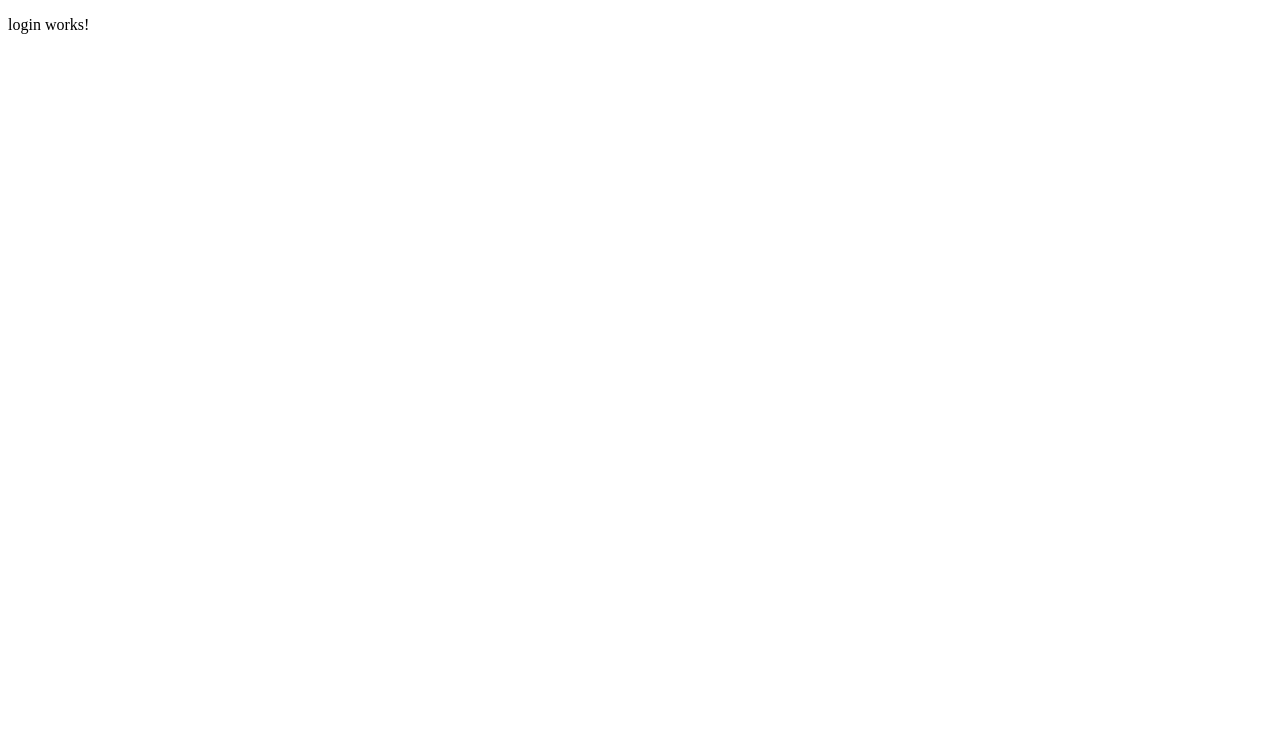
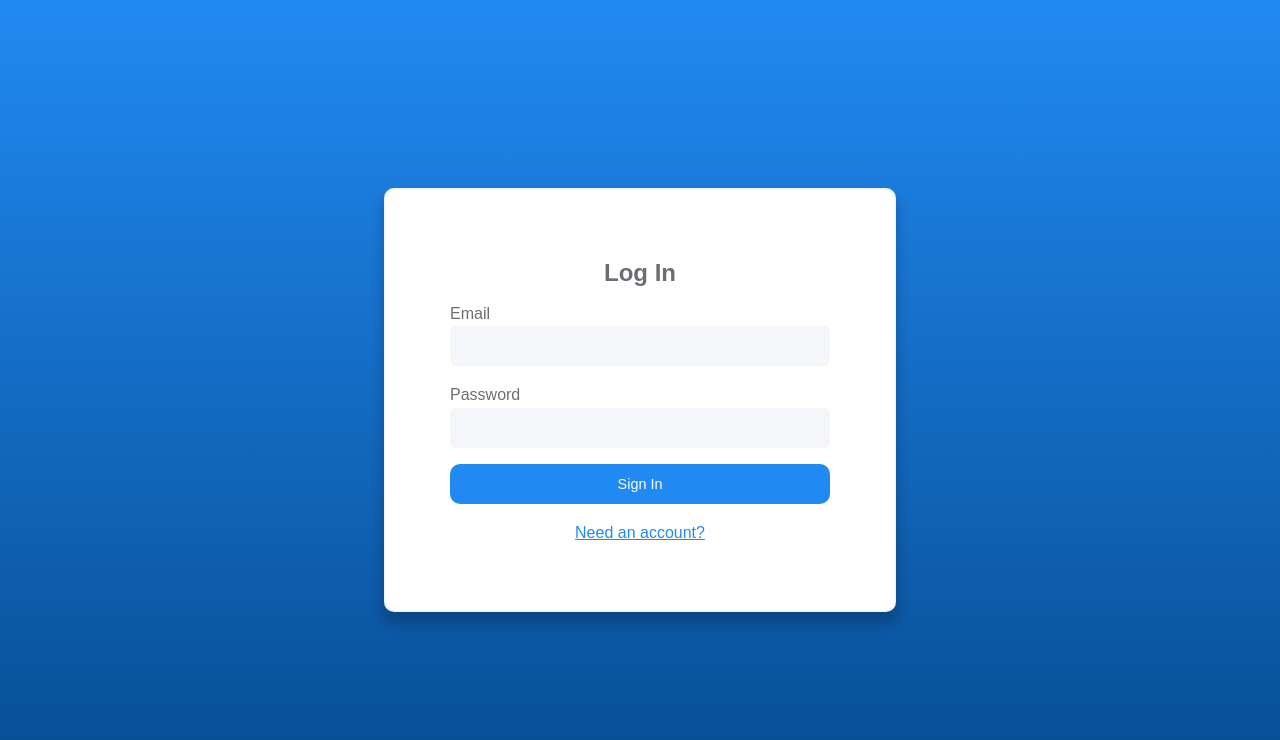
Before and after one commit to sdimaren/ng_chat, an Angular app: page /login in a window 1280 px wide. Shown: the top 740 px of the page. Built offline with nearby package versions, Linux system fonts and the light colour scheme.

Commit message:
styling the login view

```diff
--- a/src/app/pages/login/login.component.html
+++ b/src/app/pages/login/login.component.html
@@ -1 +1,17 @@
-<p>login works!</p>
+<div class="login">
+  <div class="form-wrapper">
+    <h2>Log In</h2>
+    <form [formGroup]="loginForm" (submit)="submit()" novalidate>
+      <div>
+        <p>Email</p>
+        <input type="email">
+      </div>
+      <div>
+        <p>Password</p>
+        <input type="password">
+      </div>
+      <button class="btn" type="submit" [disabled]="!loginForm.valid">Sign In</button>
+    </form>
+    <small><a routerLink="/signup">Need an account?</a></small>
+  </div>
+</div>
--- a/src/app/pages/login/login.component.scss
+++ b/src/app/pages/login/login.component.scss
@@ -0,0 +1,32 @@
+@import '../../../styles/main';
+
+.login {
+  height: 100vh;
+  font-size: 2rem;
+  display: flex;
+  justify-content: center;
+  align-items: center;
+  text-align: center;
+  overflow: hidden;
+  background: linear-gradient(180deg, var(--color-primary), var(--color-primary-dark));
+}
+
+h2 {
+  color: var(--color-secondary);
+  margin-bottom: 1rem;
+}
+
+.form-wrapper {
+  width: 40%;
+  min-height: 40%;
+  margin: 10%;
+  border: 2px solid var(--light-grey);
+  padding: 8rem;
+  background: var(--color-white);
+  border-radius: 10px;
+  box-shadow: 0 10px 12px 2px rgba(0,0,0,0.2);
+
+  & p {
+    text-align: left;
+  }
+}
--- a/src/styles/_base.scss
+++ b/src/styles/_base.scss
@@ -0,0 +1,53 @@
+:root {
+  --color-primary: #218AF2;
+  --color-primary-dark: #064B90;
+  --light-grey: #F5F6FA;
+  --color-black: #6D6E73;
+  --color-white: #FFFFFF;
+}
+
+* {
+  margin: 0;
+  padding: 0;
+}
+
+*,
+*::before,
+*::after {
+  box-sizing: inherit;
+}
+
+html {
+  box-sizing: border-box;
+  font-size: 50%;
+  color: var(--color-black);
+}
+
+body {
+  font-family: 'Nunito Sans', sans-serif;
+  font-weight: 400;
+  line-height: 1.6;
+  background-size: cover;
+  background-repeat: no-repeat;
+  min-height: 100vh;
+}
+
+a {
+  font-size: 2rem;
+
+  &:link{
+    color:var(--color-primary);
+  }
+  &:visited{
+    color:var(--color-primary);
+  }
+  &:hover{
+    color:var(--color-primary);
+  }
+  &:focus{
+    color:var(--color-primary);
+  }
+  &:active{
+    color:var(--color-primary);
+  }
+}
--- a/src/styles/_components.scss
+++ b/src/styles/_components.scss
@@ -0,0 +1,87 @@
+
+////////////////////////////////////////////////
+// Call to Action Button
+.btn {
+  font-size: 1.8rem;
+  border-radius: 10px;
+  border: none;
+  background-color: var(--color-primary);
+  color: #fff;
+  position: relative;
+  overflow: hidden;
+  min-height: 5rem;
+  width: 100%;
+  cursor: pointer;
+  margin-bottom: 2rem;
+
+  & > * {
+    display: inline-block;
+    height: 100%;
+    width: 100%;
+    transition: all .2s;
+  }
+
+  &__visible {
+    padding: 2rem 7.5rem;
+  }
+
+  &__invisible {
+    display: inline-block;
+    position: absolute;
+    padding: 2rem 0;
+    left: 0;
+    top: -100%;
+  }
+
+  &:hover {
+    background-image: var(--color-primary);
+  }
+
+  &:hover &__visible{
+    transform: translateY(100%);
+  }
+
+  &:hover &__invisible{
+    top: 0;
+  }
+
+  &:focus {
+    outline: none;
+    animation: pulsate 1s infinite;
+  }
+}
+
+
+
+////////////////////////////////////////////////
+// Input Field
+
+input {
+  min-height: 5rem;
+  width: 100%;
+  border-radius: 5px;
+  background-color: #F5F6FA;
+  border: none;
+  margin-bottom: 2rem;
+  padding-left: 1rem;
+  font-size: 2rem;
+
+  &[type=email],
+  &[type=password],
+  textarea {
+    -webkit-transition: all 0.30s ease-in-out;
+    -moz-transition: all 0.30s ease-in-out;
+    -ms-transition: all 0.30s ease-in-out;
+    -o-transition: all 0.30s ease-in-out;
+    color: transparent;
+    text-shadow: 0 0 0 gray;
+  }
+
+  &[type=email]:focus,
+  &[type=password]:focus,
+  textarea:focus {
+    box-shadow: 0 0 4px var(--color-primary);
+    border: 1px solid var(--color-primary);
+    outline: none;
+  }
+}
```
